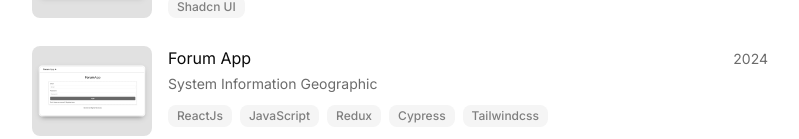
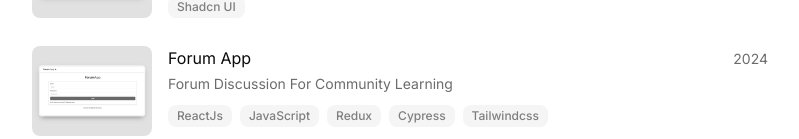
Before and after one commit to NelanJoe/nelan, a Next.js app: page / in a window 1280 px wide. Shown: the part 661-800 px from the top of the page, without its empty margins (240-1039 px from the left). Built offline with nearby package versions, Linux system fonts and the light colour scheme.

Commit message:
feat: fix constant data

```diff
--- a/src/constants/index.ts
+++ b/src/constants/index.ts
@@ -88,7 +88,7 @@ export const PROJECTS: Project[] = [
   },
   {
     title: "Forum App",
-    description: "System Information Geographic",
+    description: "Forum Discussion For Community Learning",
     cover: "/images/forum-app.png",
     href: "https://forum-app-blond.vercel.app/",
     tags: ["ReactJs", "JavaScript", "Redux", "Cypress", "Tailwindcss"],
```
